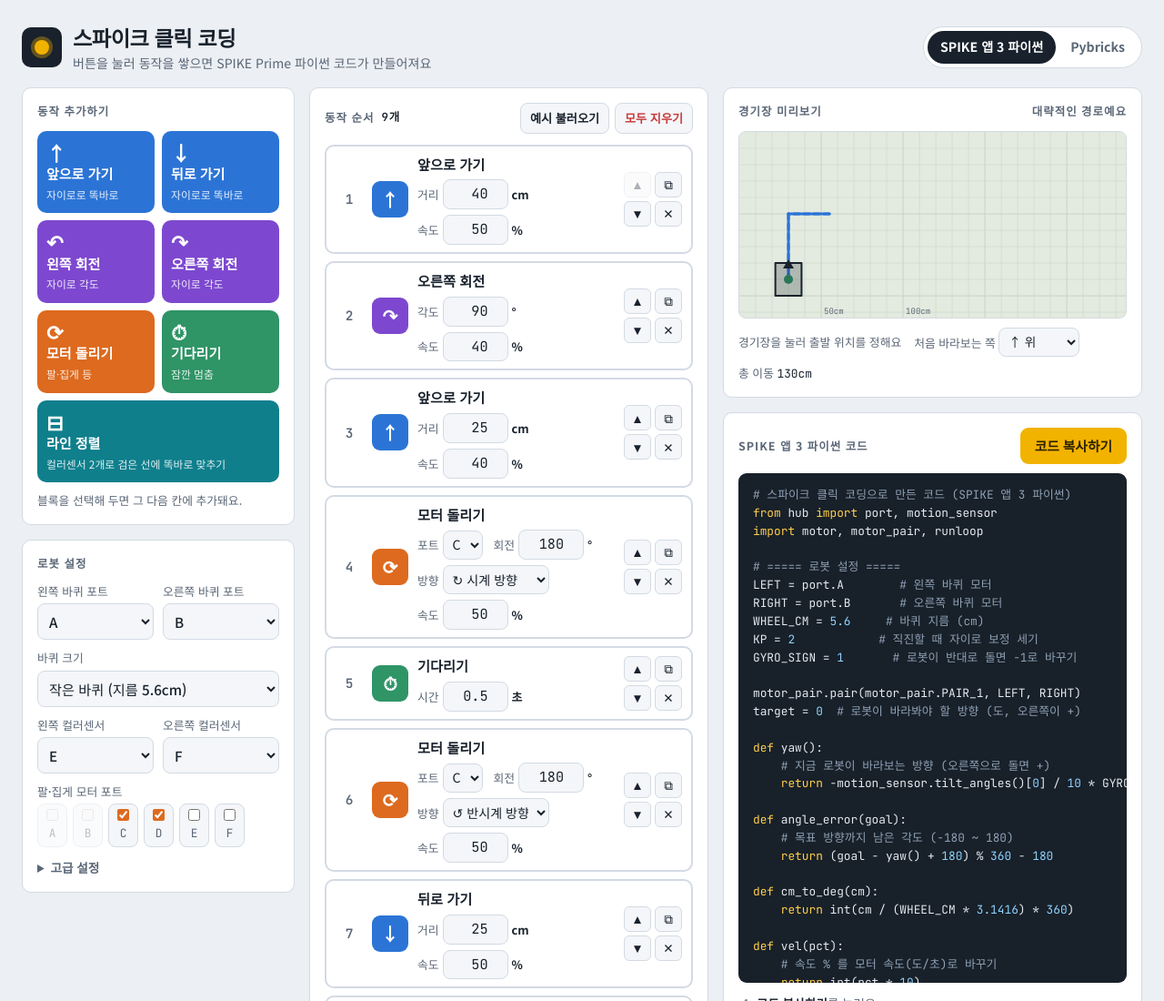
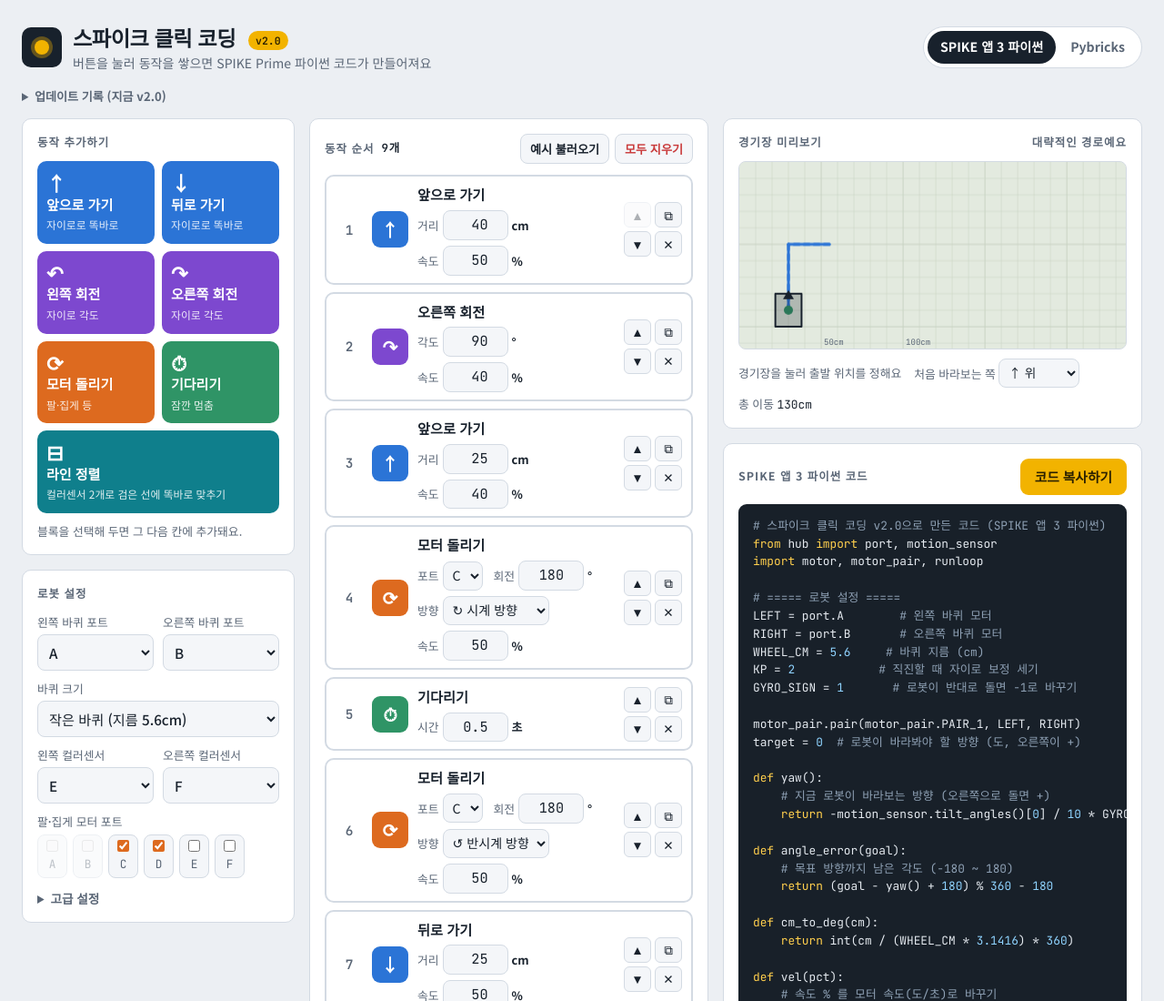
Before and after one commit to ballsmile-dot/-, a plain HTML site: page index.html in a window 1280 px wide. Shown: the top 1100 px of the page at 91% size. Drawn offline with Linux system fonts and the light colour scheme.

Commit message:
v2.0: 버전 표시와 업데이트 기록 추가
Co-Authored-By: Claude Opus 5.5 <noreply@anthropic.com>
Claude-Session: https://claude.ai/code/session_016y9qNp7jNppfR8oAQ45SL3

```diff
--- a/index.html
+++ b/index.html
@@ -6,6 +6,7 @@
 </head>
 <body>
 <title>스파이크 클릭 코딩</title>
+<meta name="app-version" content="v2.0">
 <meta name="claude:viewport-fit-sides" content="cover">
 <link rel="preconnect" href="https://fonts.googleapis.com">
 <link rel="preconnect" href="https://fonts.gstatic.com" crossorigin>
@@ -73,6 +74,11 @@ header.top { display: flex; flex-wrap: wrap; align-items: center; justify-conten
 .hub { width: 44px; height: 44px; border-radius: 10px; background: var(--ink); display: grid; place-items: center; flex: none; }
 .hub span { width: 16px; height: 16px; border-radius: 50%; background: var(--accent); box-shadow: 0 0 0 4px color-mix(in srgb, var(--accent) 35%, transparent); }
 h1 { font-size: 1.45rem; font-weight: 900; margin: 0; letter-spacing: -0.02em; text-wrap: balance; }
+.ver { display: inline-block; vertical-align: middle; margin-left: 8px; font-family: var(--font-mono); font-size: 0.72rem; font-weight: 600; letter-spacing: 0; padding: 2px 8px; border-radius: 999px; background: var(--accent); color: var(--accent-ink); }
+.changelog { max-width: 1500px; margin: 0 auto 14px; font-size: 0.82rem; color: var(--muted); }
+.changelog summary { cursor: pointer; font-weight: 600; }
+.changelog ul { margin: 6px 0 0; padding-left: 20px; }
+.changelog b { color: var(--ink); font-family: var(--font-mono); }
 .sub { margin: 0; color: var(--muted); font-size: 0.88rem; }
 .mode { display: inline-flex; background: var(--panel); border: 1px solid var(--line); border-radius: 999px; padding: 4px; gap: 2px; }
 .mode button { border: 0; background: transparent; padding: 7px 14px; border-radius: 999px; font-weight: 700; font-size: 0.88rem; color: var(--muted); }
@@ -179,7 +185,7 @@ pre.code .nu { color: var(--code-num); }
   <div class="brand">
     <div class="hub" aria-hidden="true"><span></span></div>
     <div>
-      <h1>스파이크 클릭 코딩</h1>
+      <h1>스파이크 클릭 코딩 <span class="ver">v2.0</span></h1>
       <p class="sub">버튼을 눌러 동작을 쌓으면 SPIKE Prime 파이썬 코드가 만들어져요</p>
     </div>
   </div>
@@ -188,6 +194,13 @@ pre.code .nu { color: var(--code-num); }
     <button type="button" id="mode-pybricks" aria-pressed="false">Pybricks</button>
   </div>
 </header>
+<details class="changelog">
+  <summary>업데이트 기록 (지금 v2.0)</summary>
+  <ul>
+    <li><b>v2.0</b> 2026-11-15 · 컬러센서 2개 라인 정렬 블록, 프로그램 저장·불러오기, .py / 프로그램 파일 받기·열기</li>
+    <li><b>v1.0</b> 2026-11-15 · 첫 버전: 자이로 직진·회전, 모터, 기다리기, 경기장 미리보기, SPIKE 앱 3 / Pybricks 코드</li>
+  </ul>
+</details>
 
 <main>
   <section class="col">
@@ -590,7 +603,7 @@ pre.code .nu { color: var(--code-num); }
   function genSpike3() {
     const s = state.s;
     const L = [];
-    L.push("# 스파이크 클릭 코딩으로 만든 코드 (SPIKE 앱 3 파이썬)");
+    L.push("# 스파이크 클릭 코딩 v2.0으로 만든 코드 (SPIKE 앱 3 파이썬)");
     const al = usesAlign();
     L.push("from hub import port, motion_sensor");
     L.push(al ? "import motor, motor_pair, runloop, color_sensor" : "import motor, motor_pair, runloop");
@@ -715,7 +728,7 @@ pre.code .nu { color: var(--code-num); }
     const s = state.s;
     const used = PORTS.filter((p) => state.blocks.some((b) => b.type === "motor" && b.port === p));
     const L = [];
-    L.push("# 스파이크 클릭 코딩으로 만든 코드 (Pybricks)");
+    L.push("# 스파이크 클릭 코딩 v2.0으로 만든 코드 (Pybricks)");
     L.push("from pybricks.hubs import PrimeHub");
     const al = usesAlign();
     L.push(al ? "from pybricks.pupdevices import Motor, ColorSensor" : "from pybricks.pupdevices import Motor");
```
